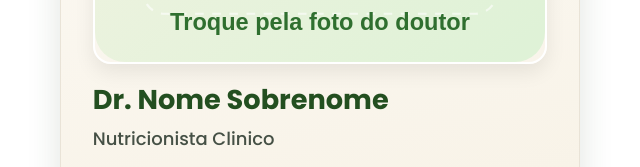
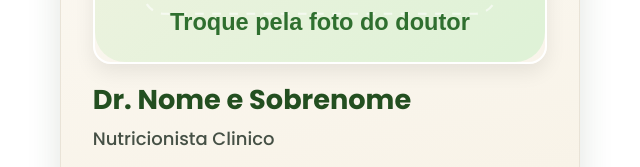
Before and after one commit to allanx7/nutricao, a plain HTML site: page index.html in a window 1280 px wide. Shown: the part 1193-1360 px from the top of the page, 610-1250 px from the left. Drawn offline with Linux system fonts and the light colour scheme.

Commit message:
Update index.html

```diff
--- a/index.html
+++ b/index.html
@@ -75,7 +75,7 @@
             >
           </figure>
 
-          <h3 class="doctor-name">Dr. Nome Sobrenome</h3>
+          <h3 class="doctor-name">Dr. Nome e Sobrenome</h3>
           <p class="doctor-role">Nutricionista Clinico</p>
 
           <ul class="doctor-highlights">
```
